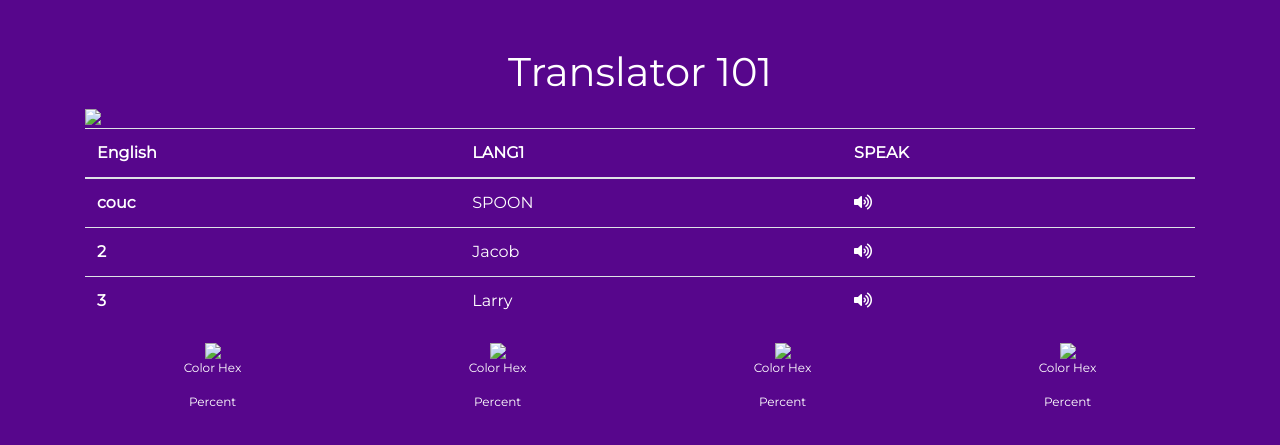
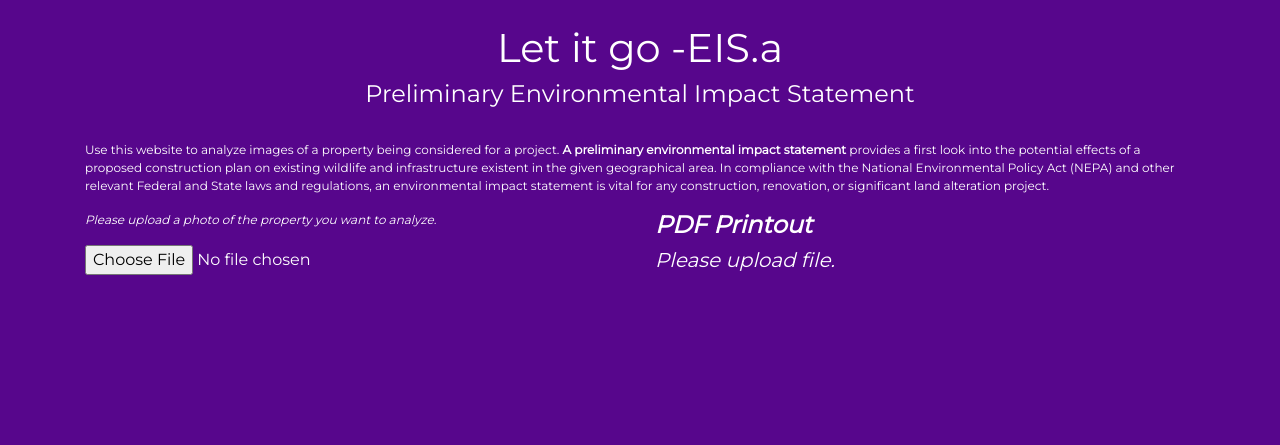
Before and after one commit to jeffreyyu101/sign-hacknyu19, a Flask app: page / in a window 1280 px wide. Shown: the top 445 px of the page. Run offline with Flask 2, Linux system fonts and the light colour scheme; some libraries are stand-ins or nearby versions.

Commit message:
Update template.html

```diff
--- a/templates/template.html
+++ b/templates/template.html
@@ -7,81 +7,56 @@
 
     <!-- Bootstrap CSS -->
     <link rel="stylesheet" href="https://stackpath.bootstrapcdn.com/bootstrap/4.3.1/css/bootstrap.min.css" integrity="sha384-ggOyR0iXCbMQv3Xipma34MD+dH/1fQ784/j6cY/iJTQUOhcWr7x9JvoRxT2MZw1T" crossorigin="anonymous">
-    <link rel="stylesheet" type="text/css" href="styles.css">
+    <link rel="stylesheet" type=text/css href="{{ url_for('static', filename='css/styles.css') }}">
+    <link rel="stylesheet" type=text/css href="styles.css">
 
     <link href="https://fonts.googleapis.com/css?family=Montserrat" rel="stylesheet">
 
-    <link rel="stylesheet" href="https://use.fontawesome.com/releases/v5.7.2/css/all.css" integrity="sha384-fnmOCqbTlWIlj8LyTjo7mOUStjsKC4pOpQbqyi7RrhN7udi9RwhKkMHpvLbHG9Sr" crossorigin="anonymous">
-    <title>Sign Me a World</title>
+    <title>Environmental Impact Accessment</title>
   </head>
   <body>
-    <div class="container" id="title-page">
+    <div class="container">
         <div class="row">
-            <div class="col-12 text-center mx-auto mt-5">
-                <h1>Translator 101</h1>
+            <div class="col-12 my-4 text-center">
+              <h1>Let it go -EIS.a</h1>
+              <h4>Preliminary Environmental Impact Statement</h4>
             </div>
             <div class="col-12">
-              <img src="https://via.placeholder.com/300">
+              <p>Use this website to analyze images of a property being considered for a project. <b>A preliminary environmental impact statement </b>provides a first look into the potential effects of a proposed construction plan on existing wildlife and infrastructure existent in the given geographical area. In compliance with the National Environmental Policy Act (NEPA) and other relevant Federal and State laws and regulations, an environmental impact statement is vital for any construction, renovation, or significant land alteration project.</p>
             </div>
-        </div>
+            <div class="col-6">
+              <p><i>Please upload a photo of the property you want to analyze.</i></p>
+              <input type="file" onchange="previewFile()"><br>
+              <img src="" width="100%" alt="">
+            </div>
 
-        <div class="row">
-          <div class="col-12">
-            <table class="table">
-              <thead>
-                <tr>
-                  <th scope="col">English</th>
-                  <th scope="col">LANG1</th>
-                  <th scope="col">SPEAK</th>
-                </tr>
-              </thead>
-              <tbody>
-                <tr>
-                  <th scope="row">couc</th>
-                  <td>SPOON</td>
-                  <td><i class="fas fa-volume-up"></i></td>
-                </tr>
-                <tr>
-                  <th scope="row">2</th>
-                  <td>Jacob</td>
-                  <td><i class="fas fa-volume-up"></i></td>
-                </tr>
-                <tr>
-                  <th scope="row">3</th>
-                  <td>Larry</td>
-                  <td><i class="fas fa-volume-up"></i></td>
-                </tr>
-              </tbody>
-            </table>
-          </div>
-        </div>
-
-        <div class="row text-center" id="colors">
-          <div class="col-3">
-            <img src="https://via.placeholder.com/300">
-            <p>Color Hex</p>
-            <p>Percent</p>
-          </div>
-          <div class="col-3">
-            <img src="https://via.placeholder.com/300">
-            <p>Color Hex</p>
-            <p>Percent</p>
-          </div>
-          <div class="col-3">
-            <img src="https://via.placeholder.com/300">
-            <p>Color Hex</p>
-            <p>Percent</p>
-          </div>
-          <div class="col-3">
-            <img src="https://via.placeholder.com/300">
-            <p>Color Hex</p>
-            <p>Percent</p>
-          </div>
+            <div class="col-6">
+              <h4><b><i>PDF Printout</b></i><h4>
+              <h5><i>Please upload file.</i><h4>
+            </div>
         </div>
     </div>
 
+    <!-- Optional JavaScript -->
+    <script>
+   function previewFile(){
+       var preview = document.querySelector('img'); //selects the query named img
+       var file    = document.querySelector('input[type=file]').files[0]; //sames as here
+       var reader  = new FileReader();
 
-    <!-- Optional JavaScript -->
+       reader.onloadend = function () {
+           preview.src = reader.result;
+       }
+
+       if (file) {
+           reader.readAsDataURL(file); //reads the data as a URL
+       } else {
+           preview.src = "";
+       }
+  }
+
+  previewFile();  //calls the function named previewFile()
+  </script>
     <!-- jQuery first, then Popper.js, then Bootstrap JS -->
     <script src="https://code.jquery.com/jquery-3.3.1.slim.min.js" integrity="sha384-q8i/X+965DzO0rT7abK41JStQIAqVgRVzpbzo5smXKp4YfRvH+8abtTE1Pi6jizo" crossorigin="anonymous"></script>
     <script src="https://cdnjs.cloudflare.com/ajax/libs/popper.js/1.14.7/umd/popper.min.js" integrity="sha384-UO2eT0CpHqdSJQ6hJty5KVphtPhzWj9WO1clHTMGa3JDZwrnQq4sF86dIHNDz0W1" crossorigin="anonymous"></script>
```
